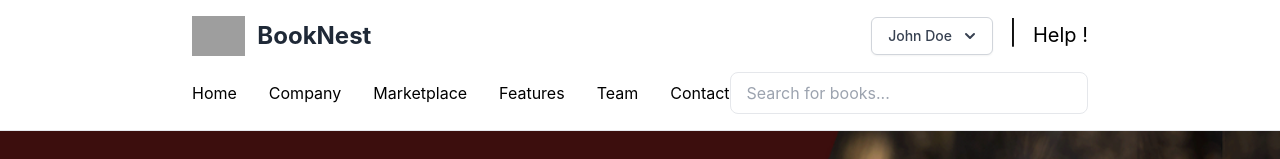
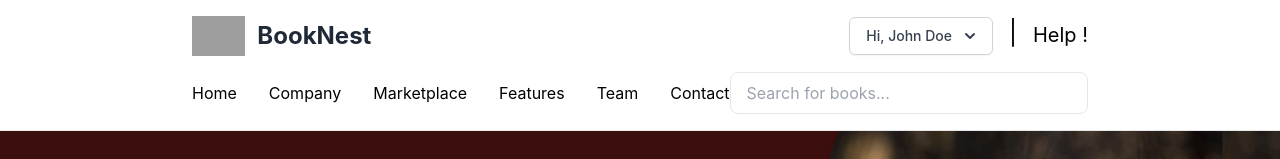
Before and after one commit to GSB1920/Book-Nest, a React (Create React App) app in the folder booknest-frontend/: page / in a window 1280 px wide. Shown: the top 159 px of the page. Built offline with nearby package versions, Linux system fonts and the light colour scheme; grey boxes are pictures that could not be loaded.

Commit message:
Small Change in Profile Dropdown

```diff
--- a/booknest-frontend/src/components/Header.tsx
+++ b/booknest-frontend/src/components/Header.tsx
@@ -27,7 +27,7 @@ const Header: React.FC = () => {
               <Menu as="div" className="relative inline-block text-left">
                 <div>
                   <Menu.Button className="inline-flex justify-center w-full rounded-md border border-gray-300 shadow-sm px-4 py-2 bg-white text-sm font-medium text-gray-700 hover:bg-gray-50 focus:outline-none focus:ring-2 focus:ring-offset-2 focus:ring-primary-500">
-                    {userName}
+                    Hi, {userName}
                     <svg
                       className="ml-2 -mr-1 h-5 w-5"
                       xmlns="http://www.w3.org/2000/svg"
```
